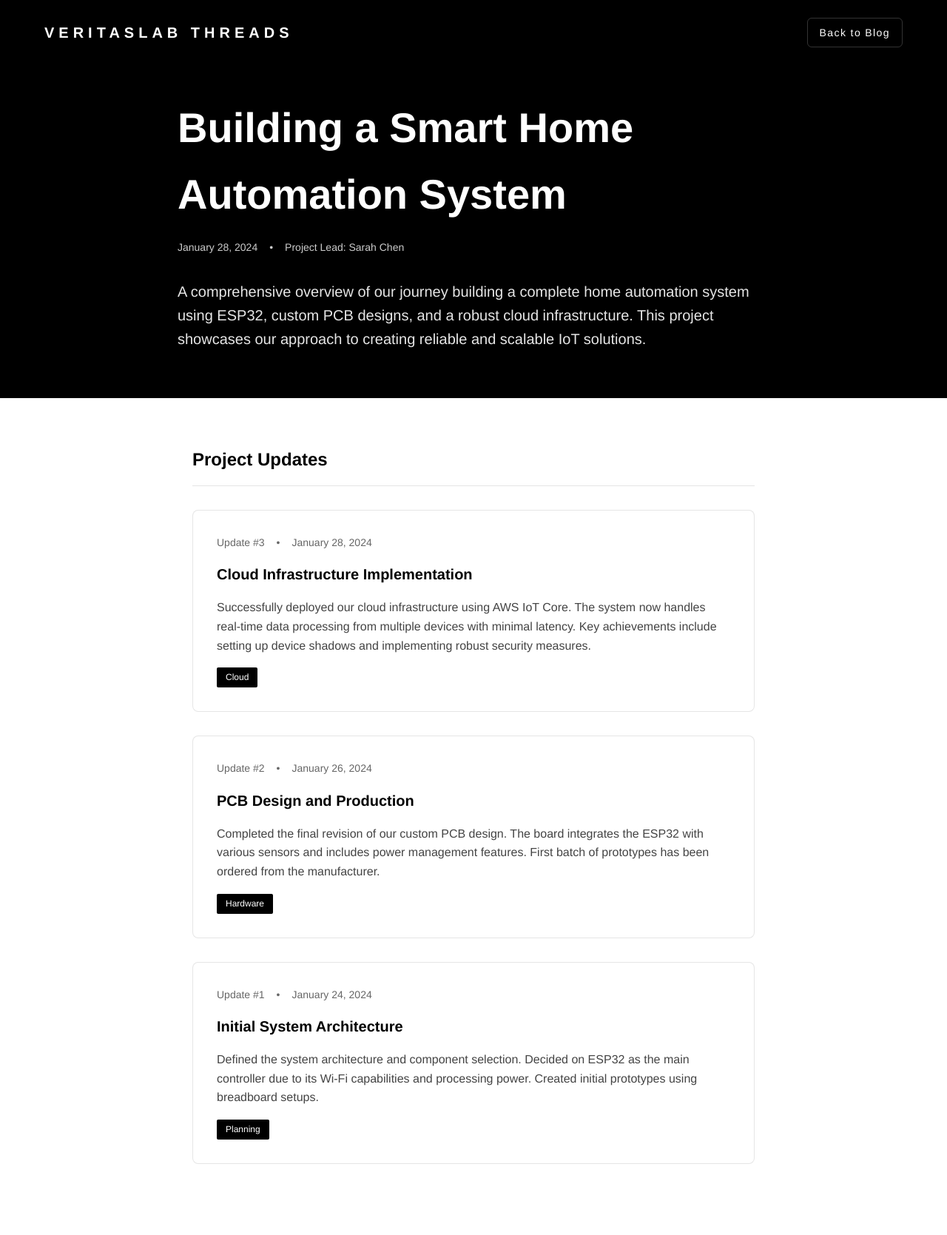
After one commit to z1rass/landing, a FastAPI app: template templates/thread.html in a window 1280 px wide. The commit adds this page. Shown: the whole page at 74% size. Run offline with FastAPI, Linux system fonts and the light colour scheme; the template is opened without the code that fills it, so the values that code supplies are empty.

Commit message:
added thread page

```diff
--- a/main.py
+++ b/main.py
@@ -14,3 +14,10 @@ async def read_index(request: Request):
 @app.get("/blog", response_class=HTMLResponse)
 async def get_blog_home(request: Request):
     return templates.TemplateResponse("blog.html", {"request": request})
+
+
+
+
+@app.get("/blog/{blog_id}")
+async def get_blog(request: Request, blog_id: int):
+    return templates.TemplateResponse("thread.html", {"request":request})
--- /dev/null
+++ b/templates/thread.html
@@ -0,0 +1,258 @@
+<!DOCTYPE html>
+<html lang="en">
+<head>
+    <meta charset="UTF-8">
+    <meta name="viewport" content="width=device-width, initial-scale=1.0, maximum-scale=1.0">
+    <title>Project Thread | Tech Discussion</title>
+    <style>
+        * {
+            margin: 0;
+            padding: 0;
+            box-sizing: border-box;
+        }
+
+        body {
+            font-family: 'Helvetica Neue', Arial, sans-serif;
+            line-height: 1.6;
+            color: #000;
+            background: #fff;
+            -webkit-font-smoothing: antialiased;
+        }
+
+        .header {
+            position: fixed;
+            width: 100%;
+            z-index: 1000;
+            padding: 1.5rem;
+            background: #000;
+        }
+
+        .header-content {
+            display: flex;
+            justify-content: space-between;
+            align-items: center;
+            max-width: 1200px;
+            margin: 0 auto;
+            padding: 0 20px;
+        }
+
+        .logo {
+            font-size: 1.25rem;
+            font-weight: 700;
+            letter-spacing: 0.3em;
+            color: #fff;
+            text-decoration: none;
+        }
+
+        .back-button {
+            color: #fff;
+            text-decoration: none;
+            font-size: 0.875rem;
+            letter-spacing: 0.1em;
+            padding: 0.5rem 1rem;
+            border: 1px solid rgba(255,255,255,0.2);
+            transition: all 0.3s ease;
+            border-radius: 6px;
+        }
+
+        .back-button:hover {
+            background: #fff;
+            color: #000;
+        }
+
+        .main-post {
+            padding: 8rem 2rem 4rem;
+            background: #000;
+            color: #fff;
+        }
+
+        .main-post-content {
+            max-width: 800px;
+            margin: 0 auto;
+        }
+
+        .main-post-title {
+            font-size: clamp(2rem, 5vw, 3.5rem);
+            margin-bottom: 1rem;
+            font-weight: 700;
+        }
+
+        .main-post-meta {
+            display: flex;
+            align-items: center;
+            gap: 1rem;
+            margin-bottom: 2rem;
+            font-size: 0.875rem;
+            opacity: 0.8;
+        }
+
+        .main-post-description {
+            font-size: clamp(1rem, 2vw, 1.25rem);
+            line-height: 1.6;
+            opacity: 0.9;
+        }
+
+        .subposts-section {
+            max-width: 800px;
+            margin: 0 auto;
+            padding: 4rem 20px;
+        }
+
+        .subposts-title {
+            font-size: 1.5rem;
+            margin-bottom: 2rem;
+            padding-bottom: 1rem;
+            border-bottom: 1px solid rgba(0,0,0,0.1);
+        }
+
+        .subpost {
+            background: #fff;
+            border: 1px solid rgba(0,0,0,0.1);
+            margin-bottom: 2rem;
+            padding: 2rem;
+            border-radius: 8px;
+            transition: transform 0.3s ease;
+        }
+
+        .subpost:hover {
+            transform: translateY(-5px);
+        }
+
+        .subpost-meta {
+            display: flex;
+            align-items: center;
+            gap: 1rem;
+            margin-bottom: 1rem;
+            font-size: 0.875rem;
+            color: #666;
+        }
+
+        .subpost-title {
+            font-size: 1.25rem;
+            font-weight: 600;
+            margin-bottom: 1rem;
+        }
+
+        .subpost-content {
+            color: #444;
+            margin-bottom: 1rem;
+        }
+
+        .tag {
+            display: inline-block;
+            padding: 0.25rem 0.75rem;
+            background: #000;
+            color: #fff;
+            font-size: 0.75rem;
+            border-radius: 2px;
+        }
+
+        @media (max-width: 768px) {
+            .main-post {
+                padding: 6rem 1rem 3rem;
+            }
+
+            .subposts-section {
+                padding: 2rem 1rem;
+            }
+        }
+    </style>
+</head>
+<body>
+    <header class="header">
+        <div class="header-content">
+            <a href="/" class="logo">VERITASLAB THREADS</a>
+            <a href="/" class="back-button">Back to Blog</a>
+        </div>
+    </header>
+
+    <article class="main-post">
+        <div class="main-post-content">
+            <h1 class="main-post-title">Building a Smart Home Automation System</h1>
+            <div class="main-post-meta">
+                <span>January 28, 2024</span>
+                <span>•</span>
+                <span>Project Lead: Sarah Chen</span>
+            </div>
+            <p class="main-post-description">
+                A comprehensive overview of our journey building a complete home automation system using ESP32,
+                custom PCB designs, and a robust cloud infrastructure. This project showcases our approach to
+                creating reliable and scalable IoT solutions.
+            </p>
+        </div>
+    </article>
+
+    <section class="subposts-section">
+        <h2 class="subposts-title">Project Updates</h2>
+
+        <div class="subpost">
+            <div class="subpost-meta">
+                <span>Update #3</span>
+                <span>•</span>
+                <span>January 28, 2024</span>
+            </div>
+            <h3 class="subpost-title">Cloud Infrastructure Implementation</h3>
+            <p class="subpost-content">
+                Successfully deployed our cloud infrastructure using AWS IoT Core. The system now handles
+                real-time data processing from multiple devices with minimal latency. Key achievements include
+                setting up device shadows and implementing robust security measures.
+            </p>
+            <span class="tag">Cloud</span>
+        </div>
+
+        <div class="subpost">
+            <div class="subpost-meta">
+                <span>Update #2</span>
+                <span>•</span>
+                <span>January 26, 2024</span>
+            </div>
+            <h3 class="subpost-title">PCB Design and Production</h3>
+            <p class="subpost-content">
+                Completed the final revision of our custom PCB design. The board integrates the ESP32 with
+                various sensors and includes power management features. First batch of prototypes has been
+                ordered from the manufacturer.
+            </p>
+            <span class="tag">Hardware</span>
+        </div>
+
+        <div class="subpost">
+            <div class="subpost-meta">
+                <span>Update #1</span>
+                <span>•</span>
+                <span>January 24, 2024</span>
+            </div>
+            <h3 class="subpost-title">Initial System Architecture</h3>
+            <p class="subpost-content">
+                Defined the system architecture and component selection. Decided on ESP32 as the main
+                controller due to its Wi-Fi capabilities and processing power. Created initial prototypes
+                using breadboard setups.
+            </p>
+            <span class="tag">Planning</span>
+        </div>
+    </section>
+
+    <script>
+        document.addEventListener('DOMContentLoaded', () => {
+            const subposts = document.querySelectorAll('.subpost');
+
+            const observer = new IntersectionObserver((entries) => {
+                entries.forEach(entry => {
+                    if (entry.isIntersecting) {
+                        entry.target.style.opacity = '1';
+                        entry.target.style.transform = 'translateY(0)';
+                    }
+                });
+            }, {
+                threshold: 0.1
+            });
+
+            subposts.forEach(post => {
+                post.style.opacity = '0';
+                post.style.transform = 'translateY(20px)';
+                post.style.transition = 'all 0.6s cubic-bezier(0.16, 1, 0.3, 1)';
+                observer.observe(post);
+            });
+        });
+    </script>
+</body>
+</html>
```
Also changed, not shown: templates/blog.html (line endings or trailing spaces).
